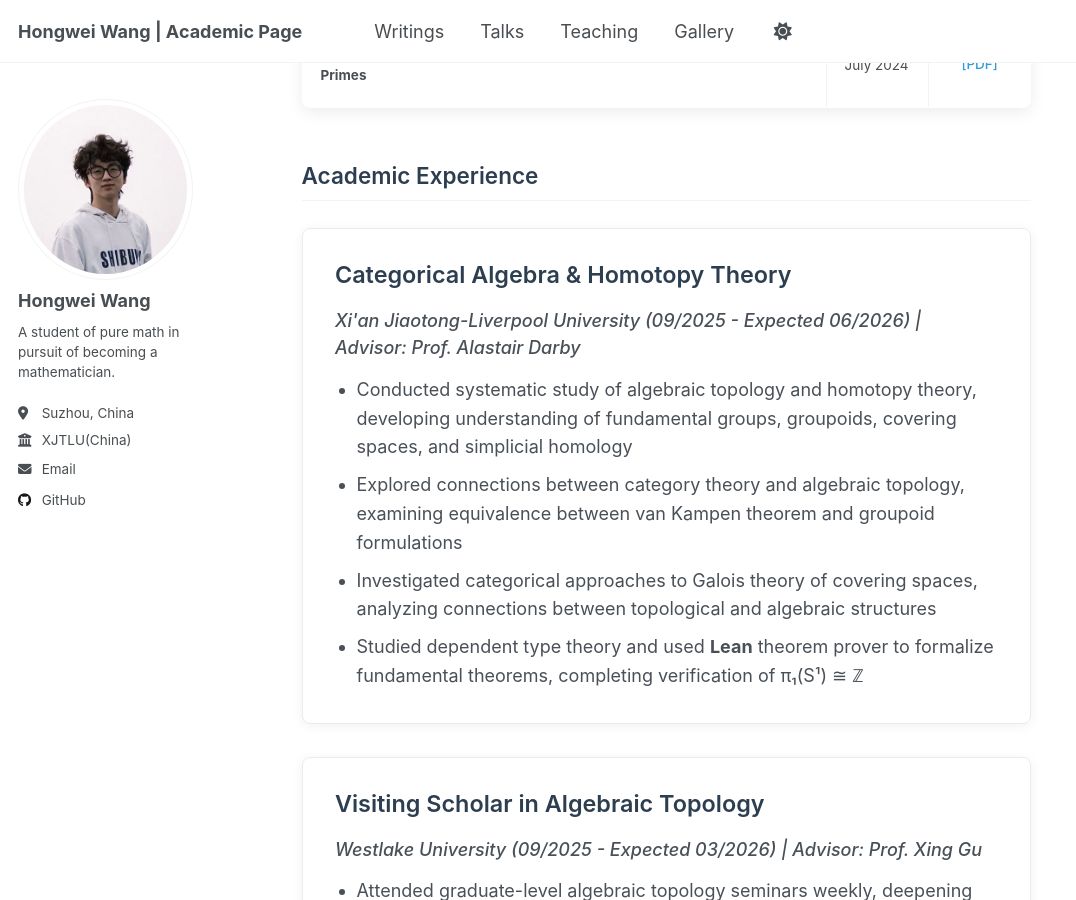
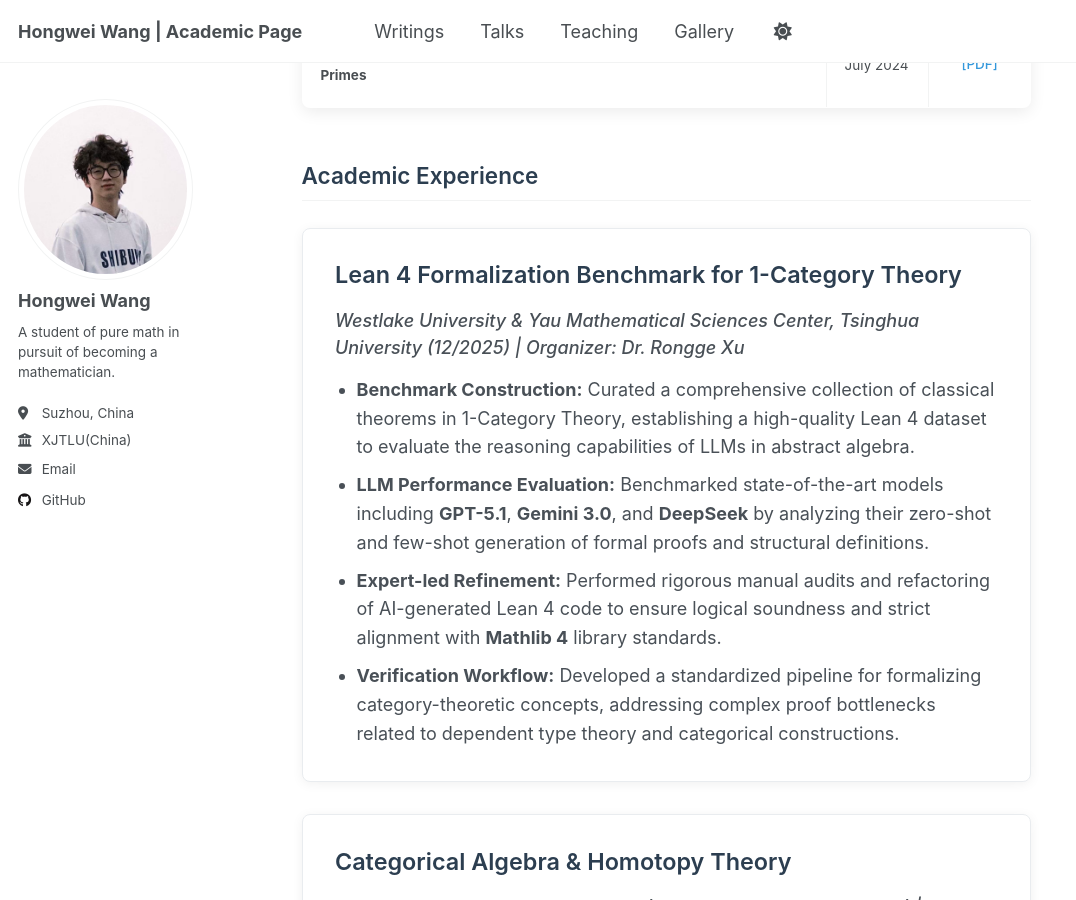
Before and after one commit to WangHongWei-AcademicPage/WangHongWei-AcademicPage.github.io, a Jekyll site: the page built from _pages/about.md, in a window 1280 px wide and 900 px high, scrolled down 2069 px. Shown: the whole window, without its empty margins (0-1076 px from the left). Built offline with Jekyll 4.4.1, drawn with Linux system fonts in a browser that asks for light colours; a script that is not in the unit is left out.

Commit message:
Enhance academic experience section with new project details
Added details about the Lean 4 Formalization Benchmark for 1-Category Theory, including benchmark construction, LLM performance evaluation, expert-led refinement, and verification workflow.

```diff
--- a/_pages/about.md
+++ b/_pages/about.md
@@ -363,6 +363,18 @@ redirect_from:
   </table>
 
   <h2 class="section-title">Academic Experience</h2>
+  <div class="experience-card fade-in">
+    <div class="experience-header">
+      <h3 class="experience-title">Lean 4 Formalization Benchmark for 1-Category Theory</h3>
+    </div>
+    <div class="experience-advisor">Westlake University & Yau Mathematical Sciences Center, Tsinghua University (12/2025) | Organizer: Dr. Rongge Xu</div>
+    <ul>
+      <li><strong>Benchmark Construction:</strong> Curated a comprehensive collection of classical theorems in 1-Category Theory, establishing a high-quality Lean 4 dataset to evaluate the reasoning capabilities of LLMs in abstract algebra.</li>
+      <li><strong>LLM Performance Evaluation:</strong> Benchmarked state-of-the-art models including <strong>GPT-5.1</strong>, <strong>Gemini 3.0</strong>, and <strong>DeepSeek</strong> by analyzing their zero-shot and few-shot generation of formal proofs and structural definitions.</li>
+      <li><strong>Expert-led Refinement:</strong> Performed rigorous manual audits and refactoring of AI-generated Lean 4 code to ensure logical soundness and strict alignment with <strong>Mathlib 4</strong> library standards.</li>
+      <li><strong>Verification Workflow:</strong> Developed a standardized pipeline for formalizing category-theoretic concepts, addressing complex proof bottlenecks related to dependent type theory and categorical constructions.</li>
+    </ul>
+  </div>
 
   <div class="experience-card fade-in">
     <div class="experience-header">
```
